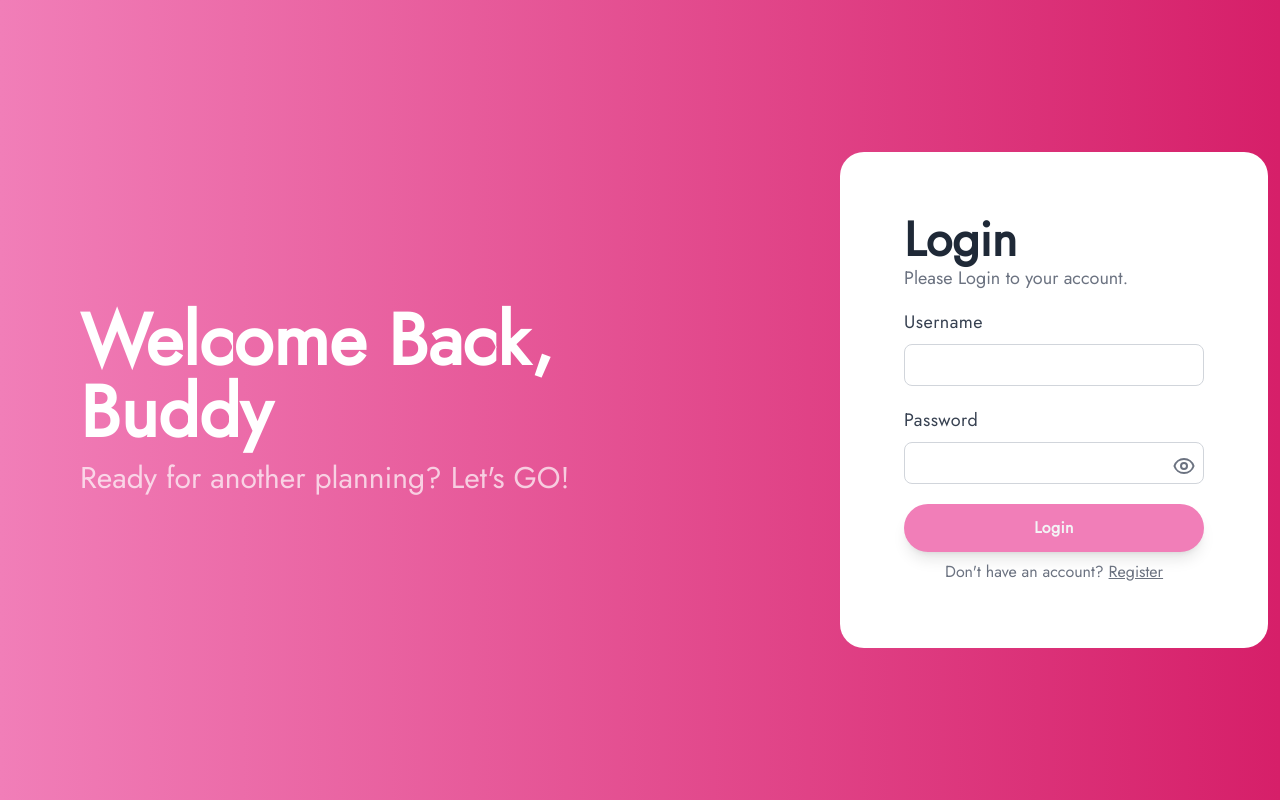
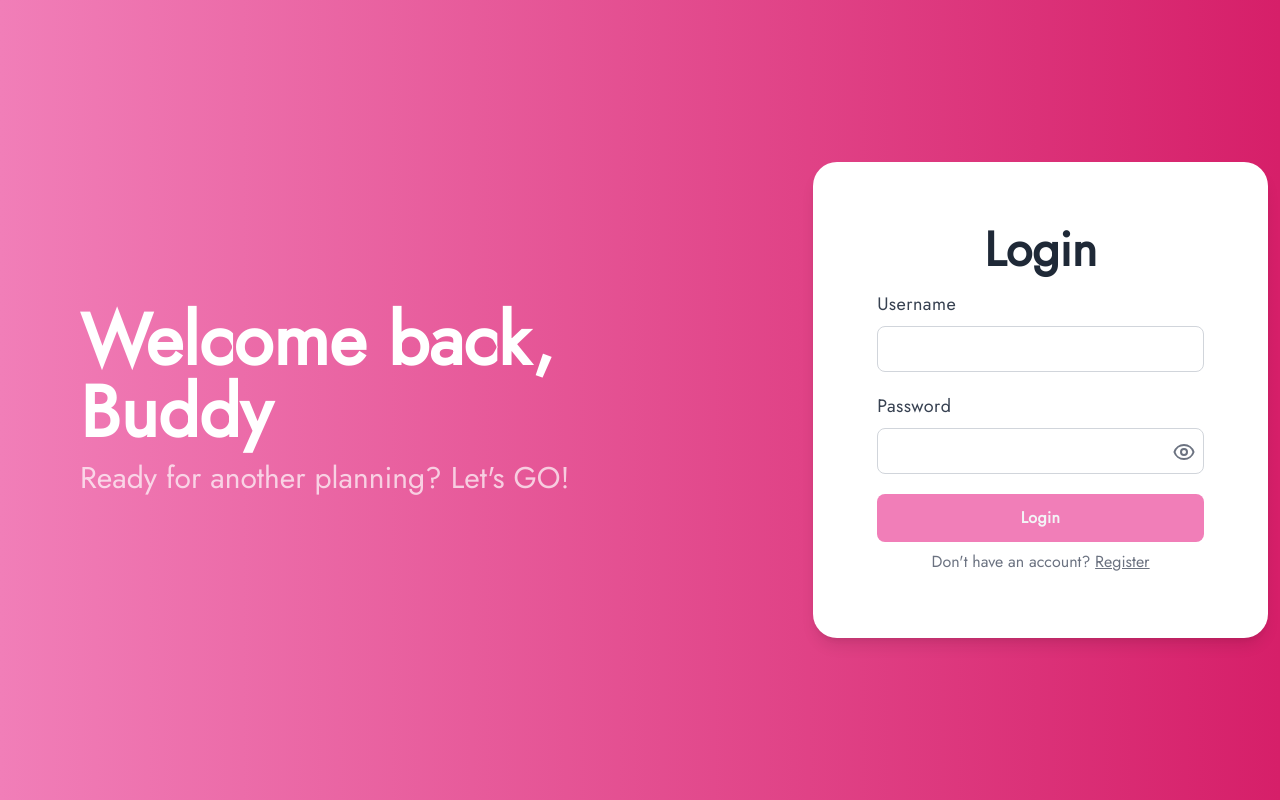
Before and after one commit to boyo23/budget-buddy, a React (Vite) app in the folder client/: page /login in a window 1280 px wide. Built offline with nearby package versions, Linux system fonts and the light colour scheme.

Commit message:
Refactor login

```diff
--- a/client/src/pages/login.tsx
+++ b/client/src/pages/login.tsx
@@ -41,24 +41,23 @@ export default function Login() {
       <div className="mx-0 min-h-screen justify-center sm:flex sm:flex-row">
         <div className="z-10 flex flex-col self-center p-20 sm:max-w-5xl xl:max-w-6xl">
           <div className="hidden flex-col self-start text-white lg:flex">
-            <h1 className="mb-3 text-7xl font-bold">Welcome Back, Buddy </h1>
+            <h1 className="mb-3 text-7xl font-bold">Welcome back, Buddy </h1>
             <p className="pr-3 text-3xl text-white opacity-[0.7]">Ready for another planning? Let's GO!</p>
           </div>
         </div>
 
         <div className="z-10 flex justify-center self-center">
-          <div className="w-100 mx-auto ml-3 mr-3 rounded-3xl bg-white p-16">
+          <div className="w-100 mx-auto ml-3 mr-3 rounded-3xl bg-white shadow-lg p-16">
             <form onSubmit={handleSubmit(onSubmit)}>
               <div className="mb-4">
-                <h3 className="text-5xl font-bold text-gray-800">Login </h3>
-                <p className="text-lg text-gray-500">Please Login to your account.</p>
+                <h3 className="text-5xl font-bold text-gray-800 text-center">Login </h3>
               </div>
               <div className="space-y-5">
 
                 <div className="space-y-2">
                   <label className="text-lg font-medium tracking-wide text-gray-700">Username</label>
                   <input
-                    className="w-full rounded-lg border border-gray-300 bg-slate-100 px-4 py-2 text-base text-black focus:border-pink-400 focus:outline-none"
+                    className="w-full rounded-lg border border-gray-300 bg-slate-100 px-4 py-2 text-black focus:border-pink-400 focus:outline-none text-xl"
                     type="text"
                     {...register('username', { required: true })}
                     onChange={(event) => handleInputChange(event, setUsername)}
@@ -66,12 +65,12 @@ export default function Login() {
                 </div>
 
                 <div className="relative space-y-2">
-                <label className="text-lg font-medium tracking-wide text-gray-700">Password</label>
+                  <label className="text-lg font-medium tracking-wide text-gray-700">Password</label>
                   <input
-                    className="w-full content-center rounded-lg border border-gray-300 bg-slate-100 px-4 py-2 pr-6 text-base text-black focus:border-pink-400 focus:outline-none"
+                    className={`w-full content-center rounded-lg border border-gray-300 bg-slate-100 px-4 py-2 pr-6 text-black focus:border-pink-400 focus:outline-none !font-serif text-xl ${showPassword && `!font-sans`}`}
                     type={showPassword ? 'text' : 'password'}
                     {...register('password', { required: true })}
-                    onChange={(event) => handleInputChange(event, setPassword)}
+                    // onChange={(event) => handleInputChange(event, setPassword)}
                   />
                   <svg
                     onClick={togglePasswordVisibility}
@@ -96,9 +95,8 @@ export default function Login() {
                 </div>
 
                 <button
-                  className={`flex w-full justify-center ${
-                    isLoginButtonDisabled ? 'cursor-not-allowed bg-pink-400' : 'bg-pink-600 hover:bg-pink-500'
-                  } cursor-pointer rounded-full p-3 font-semibold tracking-wide text-gray-100 shadow-lg transition duration-500 ease-in`}
+                  className={`flex w-full justify-center ${isLoginButtonDisabled ? 'cursor-not-allowed bg-pink-400' : 'bg-pink-600 hover:bg-pink-500'
+                    } cursor-pointer rounded-lg p-3 font-semibold tracking-wide text-gray-100 transition duration-100 ease-in`}
                   disabled={isLoginButtonDisabled}
                 >
                   Login
```
